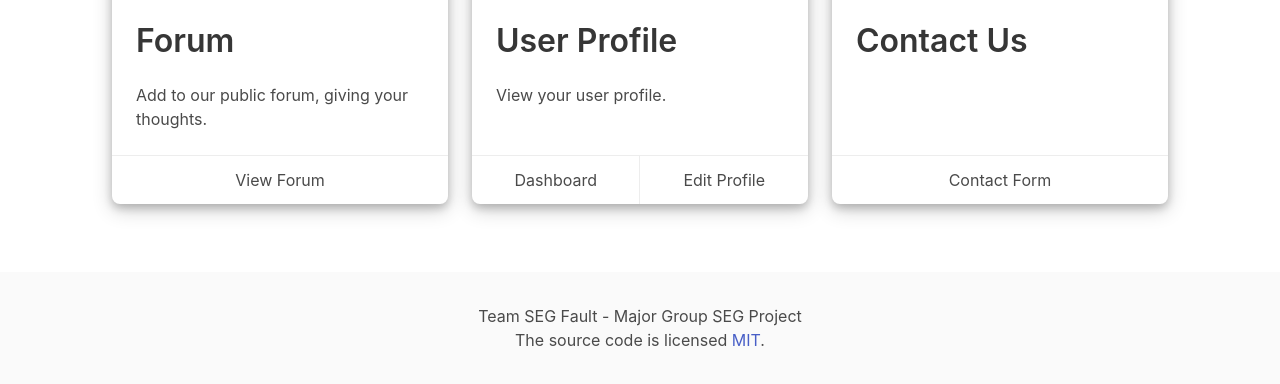
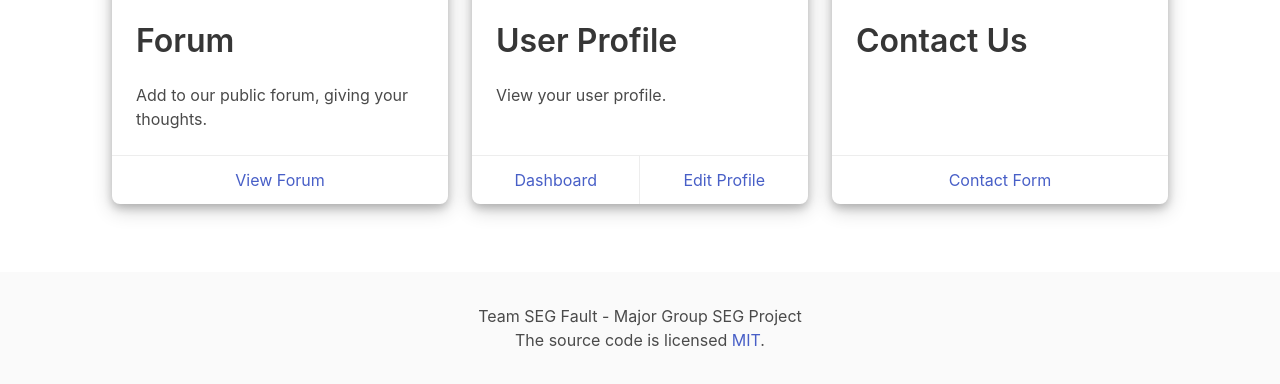
Before and after one commit to amir-rahim/BookClubSocialNetwork, a Django app: page / in a window 1280 px wide. Shown: the part 841-1225 px from the top of the page. Run offline with Django 3.2, Linux system fonts and the light colour scheme; parts of the project's set-up code (start-up, migrations or seed data) failed here and were passed over; some libraries are stand-ins or nearby versions.

Commit message:
Fix Home Page Links

```diff
--- a/BookClub/templates/home.html
+++ b/BookClub/templates/home.html
@@ -28,9 +28,9 @@ Welcome to our homepage for our Book Club Social Network!
                     </div>
                 </div>
                 <div class="card-footer">
-                    <p class="card-footer-item" onclick="window.location='{% url 'library_dashboard' %}';" style="cursor:pointer;">
-                        <span>View Library</span>
-                    </p>
+                    <a class="card-footer-item" href="{% url 'library_dashboard' %}">
+                        View Library
+                    </a>
                 </div>
             </div>
         </div>
@@ -49,12 +49,8 @@ Welcome to our homepage for our Book Club Social Network!
                     </div>
                 </div>
                 <div class="card-footer">
-                    <p class="card-footer-item" onclick="window.location='{% url 'my_club_memberships' %}';" style="cursor:pointer;">
-                        <span>Memberships</span>
-                    </p>
-                    <p class="card-footer-item" onclick="window.location='{% url 'available_clubs' %}';" style="cursor:pointer;">
-                        <span>Join</span>
-                    </p>
+                    <a class="card-footer-item" href="{% url 'my_club_memberships' %}">Memberships</a>
+                    <a class="card-footer-item" href="{% url 'available_clubs' %}">Join</a>
                 </div>
             </div>
         </div>
@@ -73,9 +69,9 @@ Welcome to our homepage for our Book Club Social Network!
                     </div>
                 </div>
                 <div class="card-footer">
-                    <p class="card-footer-item" onclick="window.location='{% url 'home' %}';" style="cursor:pointer;">
-                        <span>View Calendar</span>
-                    </p>
+                    <a class="card-footer-item" href="{% url 'home' %}">
+                        View Calendar
+                    </a>
                 </div>
             </div>
         </div>
@@ -94,9 +90,9 @@ Welcome to our homepage for our Book Club Social Network!
                     </div>
                 </div>
                 <div class="card-footer">
-                    <p class="card-footer-item" onclick="window.location='{% url 'home' %}';" style="cursor:pointer;">
-                        <span>View Forum</span>
-                    </p>
+                    <a class="card-footer-item" href="{% url 'home' %}">
+                        View Forum
+                    </a>
                 </div>
             </div>
         </div>
@@ -115,12 +111,12 @@ Welcome to our homepage for our Book Club Social Network!
                     </div>
                 </div>
                 <div class="card-footer">
-                    <p class="card-footer-item" onclick="window.location='{% url 'user_dashboard' %}';" style="cursor:pointer;">
-                        <span>Dashboard</span>
-                    </p>
-                    <p class="card-footer-item" onclick="window.location='{% url 'edit_profile' %}';" style="cursor:pointer;">
-                        <span>Edit Profile</span>
-                    </p>
+                    <a class="card-footer-item" href="{% url 'user_dashboard' %}">
+                        Dashboard
+                    </a>
+                    <a class="card-footer-item" href="{% url 'edit_profile' %}">
+                        Edit Profile
+                    </a>
                 </div>
             </div>
         </div>
@@ -136,9 +132,9 @@ Welcome to our homepage for our Book Club Social Network!
                     <p class="title">Contact Us</p>
                 </div>
                 <div class="card-footer">
-                    <p class="card-footer-item" onclick="window.location='{% url 'home' %}';" style="cursor:pointer;">
-                        <span>Contact Form</span>
-                    </p>
+                    <a class="card-footer-item" href="{% url 'home' %}">
+                        Contact Form
+                    </a>
                 </div>
             </div>
         </div>
```
Also changed, not shown: BookClub/tests/views/test_home_view.py (+1 -2 lines).
